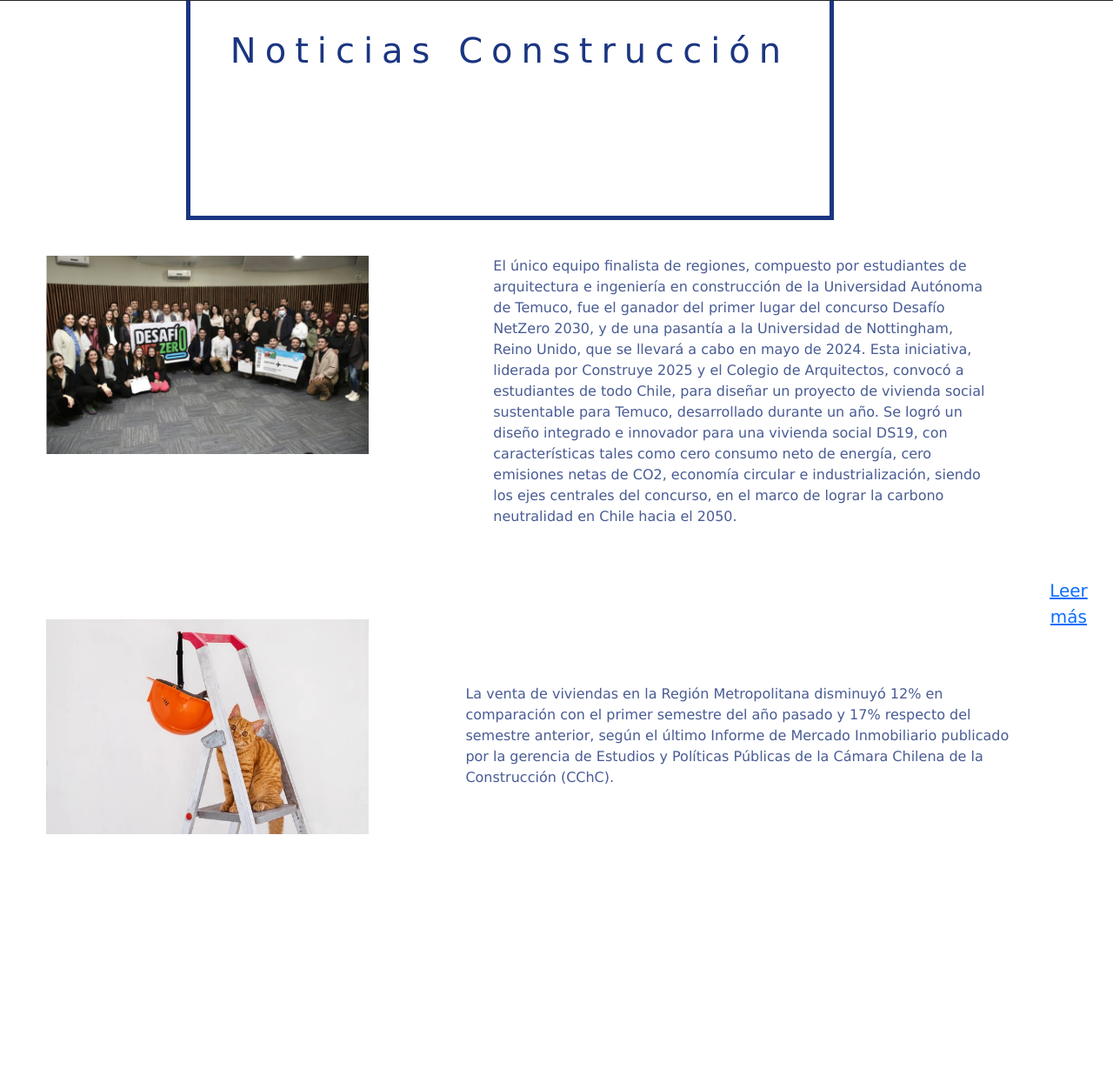
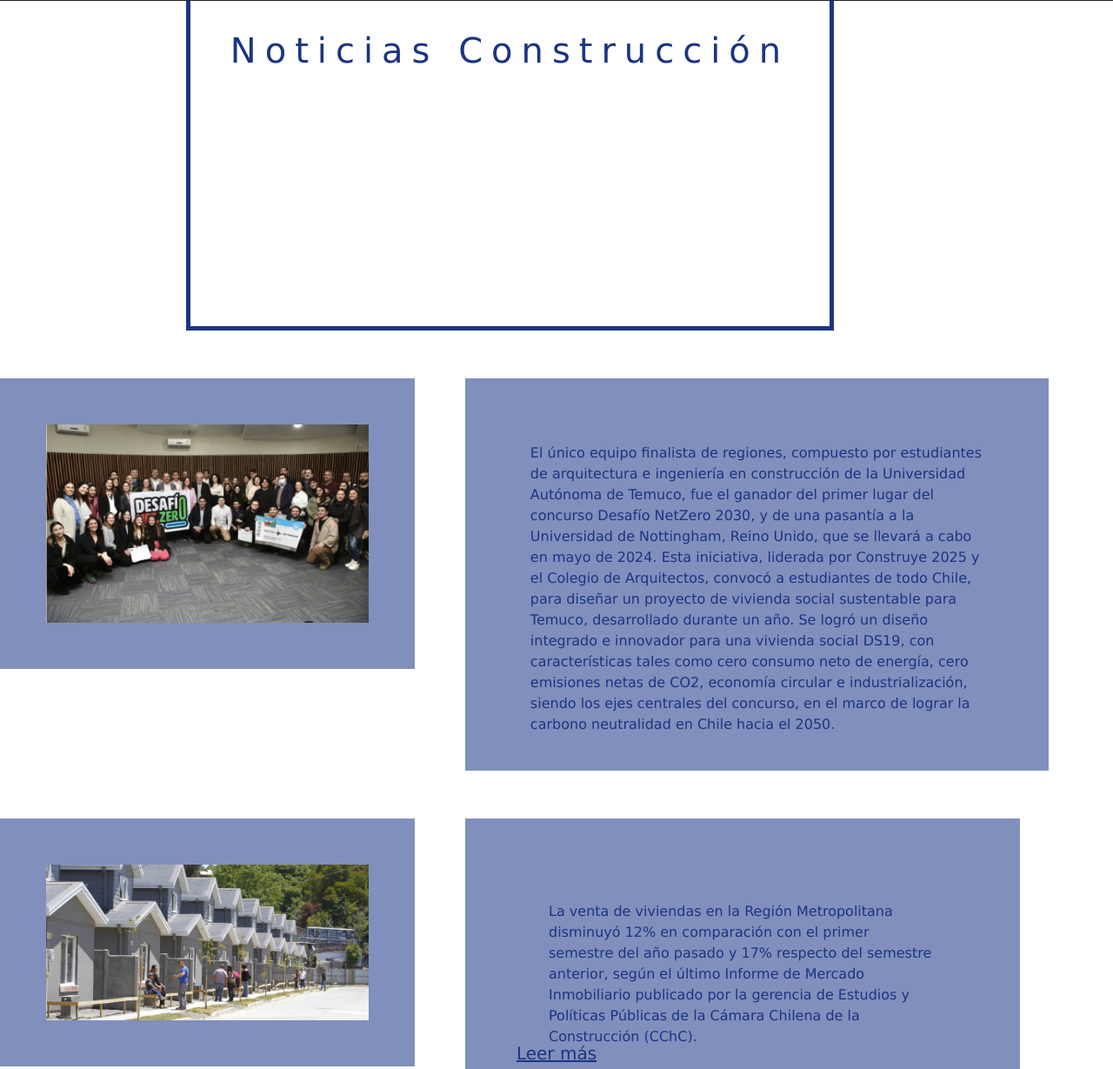
Before and after one commit to javi-pg/pre-entrega-tres, a website: page noticias.html in a window 1280 px wide. Shown: the part 71-1300 px from the top of the page at 87% size. Drawn offline with nearby package versions, Linux system fonts and the light colour scheme.

Commit message:
pre-entrega-tres-sass

```diff
--- a/SCSS/paginas/_noticias.scss
+++ b/SCSS/paginas/_noticias.scss
@@ -4,35 +4,43 @@ main {display: grid;
     grid-gap: 5px;
     .img-noticia-uno {
         grid-column: 1 / 6;
-        grid-row: 2 / 2;
+        grid-row: 2 / 3;
         max-width: 90%;
-        padding-left: 10%;}
+        padding: 10%;
+        background-color: rgb(129, 143, 188);}
 
-    .noticia-uno{ padding: 5%;
-        padding-top: 0%;
-        grid-column: 6 / 12;
+    .noticia-uno{padding: 10%;
+        grid-column: 6 / 13;
         grid-row: 2 / 3;
-        height: 80%;
-        font-family: $fuentedeltexto ;
-        color:$color-de-textos;}
-    .img-noticia-dos {  grid-column: 1 / 6;
+        max-width: 90%;
+        max-height: 90%;
+        font-family: $fuentedeltexto;
+        background-color: rgb(129, 143, 188);
+        color:$colordetitulo;}
+    .img-noticia-dos {
+        background-color: rgb(129, 143, 188);
+        grid-column: 1 / 6;
         grid-row: 3 / 3;
         max-width: 90%;
-        padding-left: 10%;
-        padding-top: 10%;}
+        padding: 10%;}
 
-    .noticia-dos{ padding-top: 20%;
+    .noticia-dos{
+        background-color: rgb(129, 143, 188);
+        padding: 15%;
         grid-column: 6 / 12;
         grid-row: 3 / 3;
         height: 80%;
         font-family: $fuentedeltexto ;
-        color:$color-de-textos;}
-    a {   padding: 5%;
+        color:$colordetitulo;}
+    .leer-mas
+            {padding-top: 40%;
             font-size: 20px;
             font-family: $fuentedeltexto;
             text-align: center;
             width: 100%;
             height: 80%;
-            grid-column: 4 / 6;
-            grid-row: 2 / 4; }
+            grid-column: 4 / 10;
+            grid-row: 3/ 4;
+            color:$colordetitulo;
+         }
     }
--- a/noticias.html
+++ b/noticias.html
@@ -60,10 +60,10 @@
       Esta iniciativa, liderada por Construye 2025 y el Colegio de Arquitectos, convocó a estudiantes de todo Chile, para diseñar un proyecto de vivienda social sustentable para Temuco, desarrollado durante un año. Se logró un diseño integrado e innovador para una vivienda social DS19, con características tales como cero consumo neto de energía, cero emisiones netas de CO2, economía circular e industrialización, siendo los ejes centrales del concurso, en el marco de lograr la carbono neutralidad en Chile hacia el 2050.</p>
 
  <!--noticia 2-->
-      <img class="img-noticia-dos" src="images/gatito2.webp" alt="gatito en escalera" >
+      <img class="img-noticia-dos" src="images/viviendas.jpg" alt="gatito en escalera" >
       <p class="noticia-dos"> La venta de viviendas en la Región Metropolitana disminuyó 12% en comparación con el primer semestre del año pasado y 17% respecto del semestre anterior, según el último Informe de Mercado Inmobiliario publicado
       por la gerencia de Estudios y Políticas Públicas de la Cámara Chilena de la Construcción (CChC).</p>
-      <a style="grid-row: 3/4; grid-column: 12/13" href="https://cchc.cl/w/informe-mercado-inmobiliario-venta-de-viviendas-en-santiago-disminuyo-12-en-comparacion-con-el-primer-semestre-del-2023">Leer más</a>
+      <a class="leer-mas" href="https://cchc.cl/w/informe-mercado-inmobiliario-venta-de-viviendas-en-santiago-disminuyo-12-en-comparacion-con-el-primer-semestre-del-2023">Leer más</a>
     </main>
 <footer> Derechos reservados: Javiera Pino González </footer>
 </body>
```
Also changed, not shown: css/style.css, images/viviendas.jpg (added), 3 other files.
